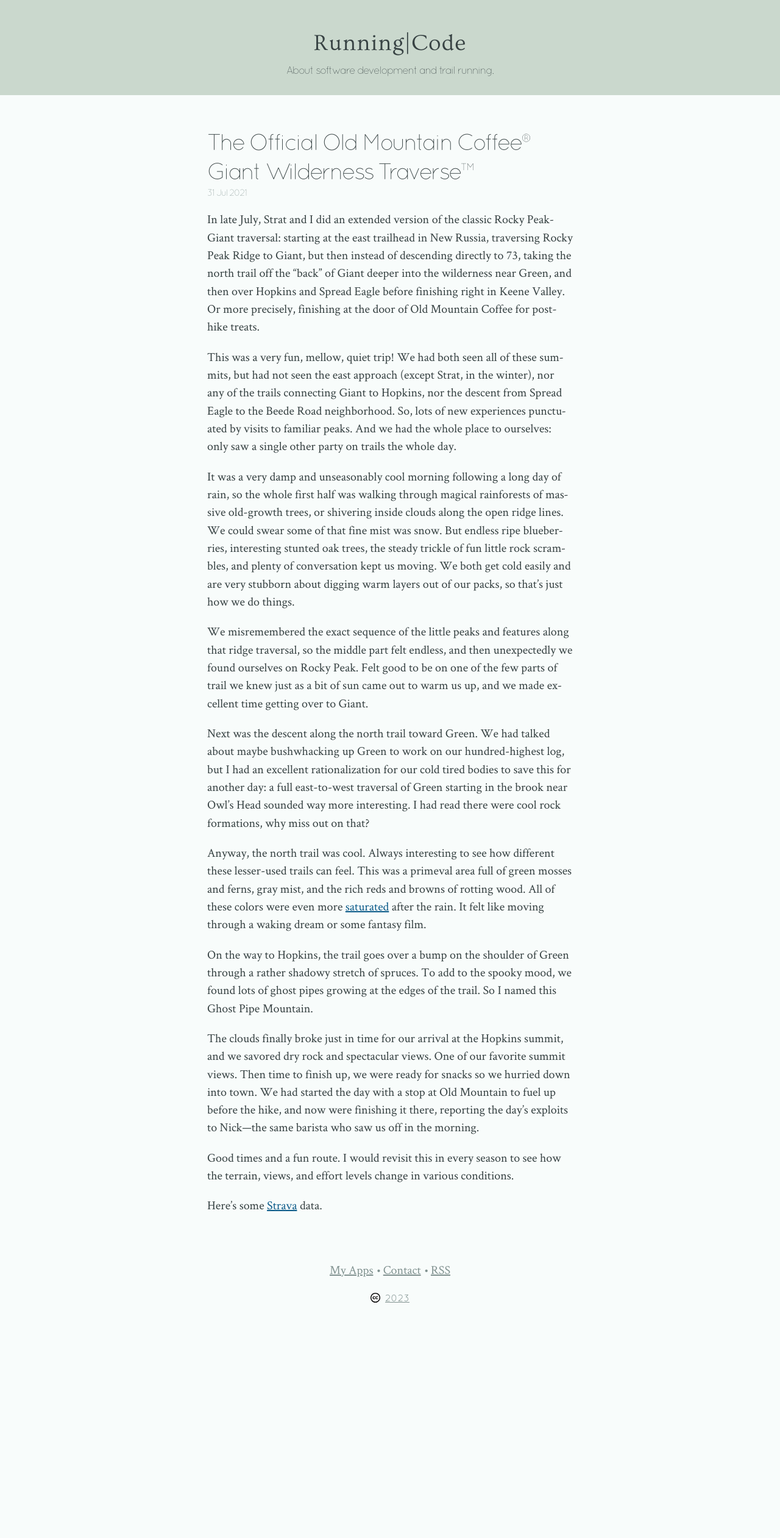
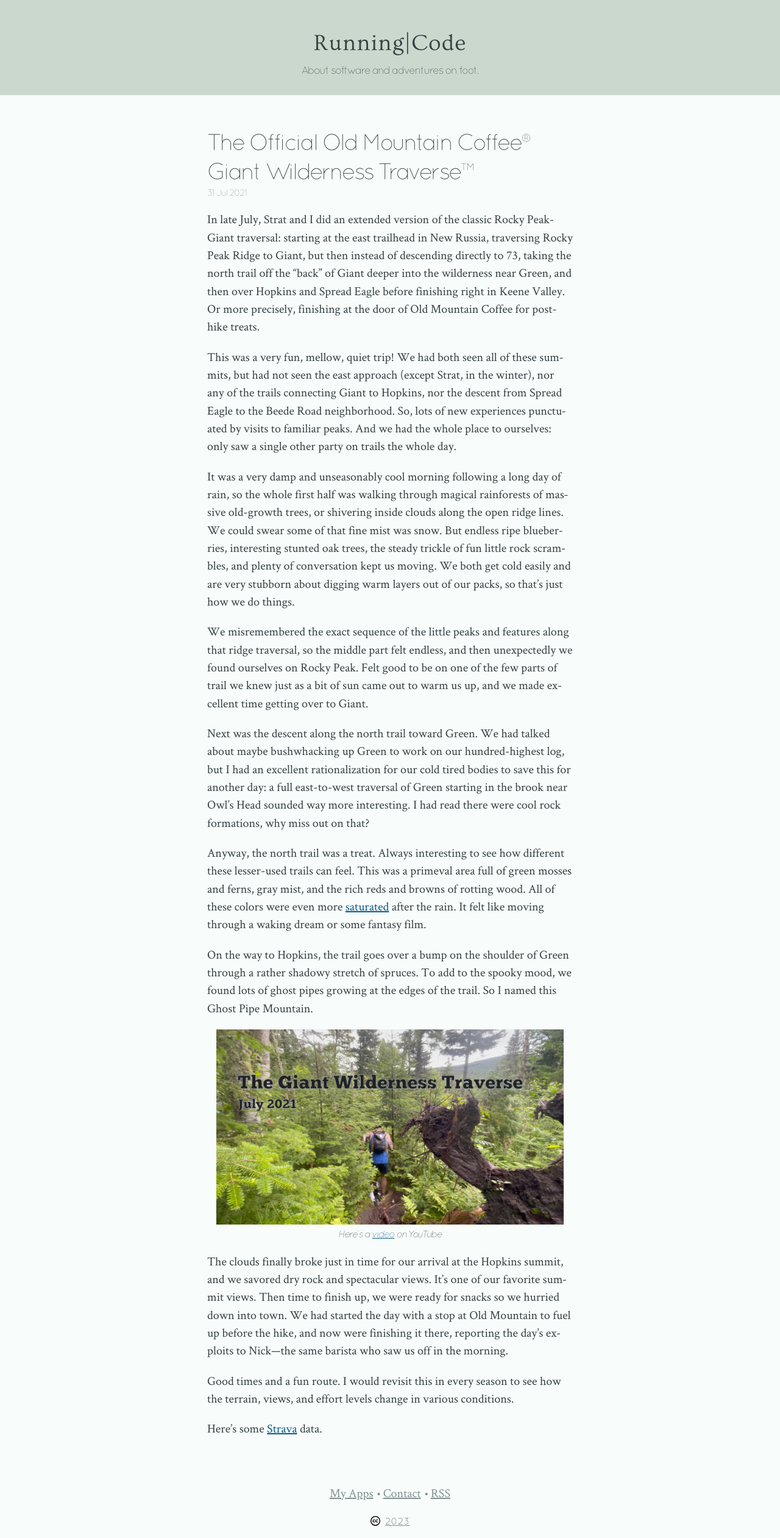
Before and after one commit to mmertsock/mmertsock.github.io, a Jekyll site: the page built from _posts/2021-07-31-giant-wilderness.md, in a window 1280 px wide. Shown: the whole page at 61% size. Built offline with Jekyll 4.4.1, drawn with Linux system fonts in a browser that asks for light colours; before the commit the page ends 2156 px from its top, so only the background shows below that.

Commit message:
various edits

```diff
--- a/_config.yml
+++ b/_config.yml
@@ -1,5 +1,5 @@
 name: "Running|Code"
-description: "About software development and trail running."
+description: "About software and adventures on foot."
 feedurl: https://www.runningcode.net
 permalink: pretty
 mastodon: "https://iosdev.space/@mmertsock"
--- a/_posts/2021-07-31-giant-wilderness.md
+++ b/_posts/2021-07-31-giant-wilderness.md
@@ -14,11 +13,16 @@ We misremembered the exact sequence of the little peaks and features along that
 
 Next was the descent along the north trail toward Green. We had talked about maybe bushwhacking up Green to work on our hundred-highest log, but I had an excellent rationalization for our cold tired bodies to save this for another day: a full east-to-west traversal of Green starting in the brook near Owl's Head sounded way more interesting. I had read there were cool rock formations, why miss out on that?
 
-Anyway, the north trail was cool. Always interesting to see how different these lesser-used trails can feel. This was a primeval area full of green mosses and ferns, gray mist, and the rich reds and browns of rotting wood. All of these colors were even more [saturated][] after the rain. It felt like moving through a waking dream or some fantasy film.
+Anyway, the north trail was a treat. Always interesting to see how different these lesser-used trails can feel. This was a primeval area full of green mosses and ferns, gray mist, and the rich reds and browns of rotting wood. All of these colors were even more [saturated][] after the rain. It felt like moving through a waking dream or some fantasy film.
 
 On the way to Hopkins, the trail goes over a bump on the shoulder of Green through a rather shadowy stretch of spruces. To add to the spooky mood, we found lots of ghost pipes growing at the edges of the trail. So I named this Ghost Pipe Mountain.
 
-The clouds finally broke just in time for our arrival at the Hopkins summit, and we savored dry rock and spectacular views. One of our favorite summit views. Then time to finish up, we were ready for snacks so we hurried down into town. We had started the day with a stop at Old Mountain to fuel up before the hike, and now were finishing it there, reporting the day's exploits to Nick—the same barista who saw us off in the morning.
+<div class="figure">
+<a href="https://youtu.be/61-o2YaECno"><img src="{{ site.url }}/assets/posts/giant-2021-yt-thumb.jpg"></a>
+Here's a <a href="https://youtu.be/61-o2YaECno">video</a> on YouTube
+</div>
+
+The clouds finally broke just in time for our arrival at the Hopkins summit, and we savored dry rock and spectacular views. It's one of our favorite summit views. Then time to finish up, we were ready for snacks so we hurried down into town. We had started the day with a stop at Old Mountain to fuel up before the hike, and now were finishing it there, reporting the day's exploits to Nick—the same barista who saw us off in the morning.
 
 Good times and a fun route. I would revisit this in every season to see how the terrain, views, and effort levels change in various conditions.
 
--- a/css/main.css
+++ b/css/main.css
@@ -484,6 +484,9 @@ dl + * {
     height: 20pt;
     border: 1pt solid #ccc;
 }
+.color-value {
+    color: var(--text-color-secondary);
+}
 
 #color-sample-text-color-main .color-sample {
     background-color: var(--text-color-main);
```
Also changed, not shown: other parts of _posts/2021-07-31-giant-wilderness.md (+0 -1 lines), _posts/2021-05-25-snowy-lewey.md (+1 -2 lines), colophon.markdown (+17 -25 lines), assets/posts/giant-2021-yt-thumb.jpg (added).
